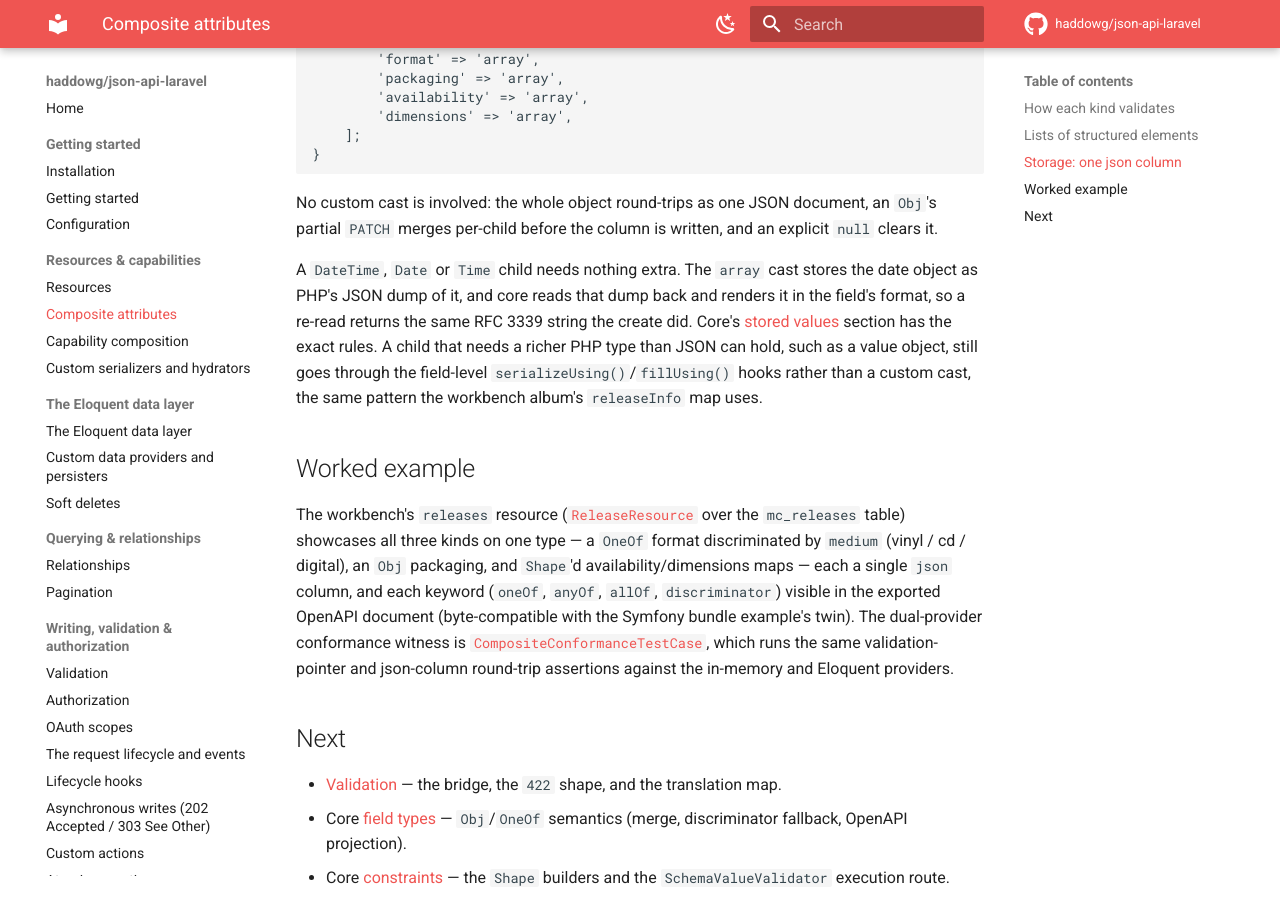
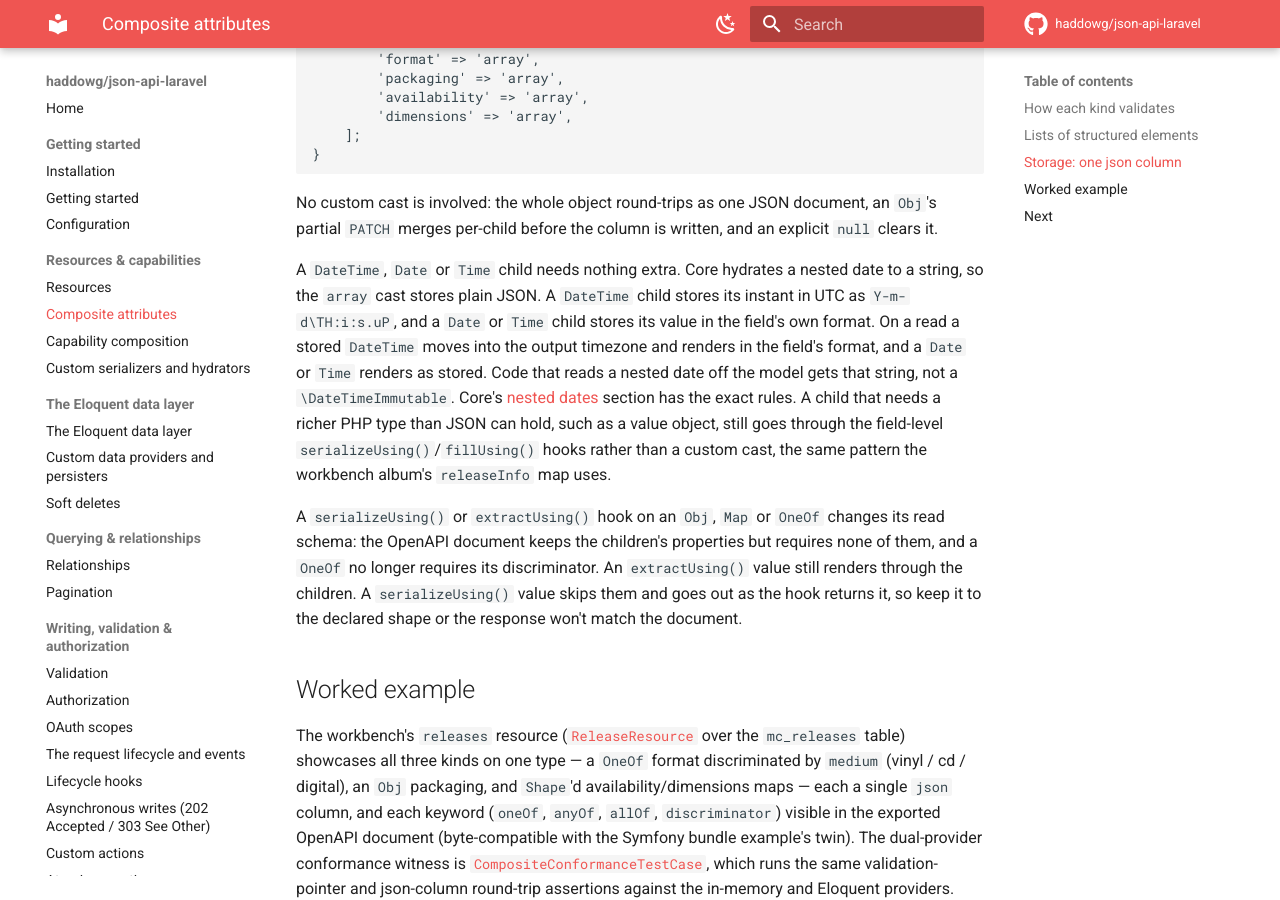
Before and after one commit to haddowg/json-api-laravel, an MkDocs documentation site: the page built from docs/composite-attributes.md, in a window 1280 px wide and 900 px high, scrolled down 2105 px. Built offline with MkDocs 1.6.1 and Material for MkDocs 9.7.7, drawn with Linux system fonts in a browser that asks for light colours; comment, search, counter and statistics services are not loaded.

Commit message:
docs: correct api references that drifted from the source (#204)
A pass over the guides against the current source, matching the same
corrections in the Symfony bundle.

Nested DateTime children are stored as UTC strings and Date and Time
children in their own format, not as a PHP object dump. The composite
attributes page now says what the array cast actually holds, and that
code reading a nested date gets a string. The same page notes how a
serializeUsing or extractUsing hook on an Obj, Map or OneOf changes the
read schema, and that a serializeUsing value goes out unchecked against
the documented children.

The strict query parameter setting also rejects an unknown sparse
fieldset member, and recognises a profile keyword such as withCount only
when that profile is registered and negotiated. The relationships page
documents the closure form of cannotBeIncluded, the lifecycle hooks page
says HookContext exposes readonly properties, and the CLI section
mentions the type option of the JSON Schema export command.

```diff
--- a/docs/composite-attributes.md
+++ b/docs/composite-attributes.md
@@ -107,14 +107,24 @@ No custom cast is involved: the whole object round-trips as one JSON document, a
 `Obj`'s partial `PATCH` merges per-child before the column is written, and an
 explicit `null` clears it.
 
-A `DateTime`, `Date` or `Time` child needs nothing extra. The `array` cast stores the
-date object as PHP's JSON dump of it, and core reads that dump back and renders it in
-the field's format, so a re-read returns the same RFC 3339 string the create did. Core's
-[stored values](https://github.com/haddowg/json-api/blob/main/docs/field-types.md#reading-a-stored-value-back)
+A `DateTime`, `Date` or `Time` child needs nothing extra. Core hydrates a nested date to a
+string, so the `array` cast stores plain JSON. A `DateTime` child stores its instant in UTC
+as `Y-m-d\TH:i:s.uP`, and a `Date` or `Time` child stores its value in the field's own
+format. On a read a stored `DateTime` moves into the output timezone and renders in the
+field's format, and a `Date` or `Time` renders as stored. Code that reads a nested date off
+the model gets that string, not a `\DateTimeImmutable`. Core's
+[nested dates](https://github.com/haddowg/json-api/blob/main/docs/field-types.md#nested-dates-are-stored-as-strings)
 section has the exact rules. A child that needs a richer PHP type than JSON can hold,
 such as a value object, still goes through the field-level
 `serializeUsing()`/`fillUsing()` hooks rather than a custom cast, the same pattern the
 workbench album's `releaseInfo` map uses.
+
+A `serializeUsing()` or `extractUsing()` hook on an `Obj`, `Map` or `OneOf` changes its
+read schema: the OpenAPI document keeps the children's properties but requires none of
+them, and a `OneOf` no longer requires its discriminator. An `extractUsing()` value still
+renders through the children. A `serializeUsing()` value skips them and goes out as the
+hook returns it, so keep it to the declared shape or the response won't match the
+document.
 
 ## Worked example
 
```
Also changed, not shown: docs/configuration.md (+5 -2 lines), docs/lifecycle-hooks.md (+3 -1 lines), docs/openapi.md (+2 -1 lines), docs/relationships.md (+3 -0 lines).
